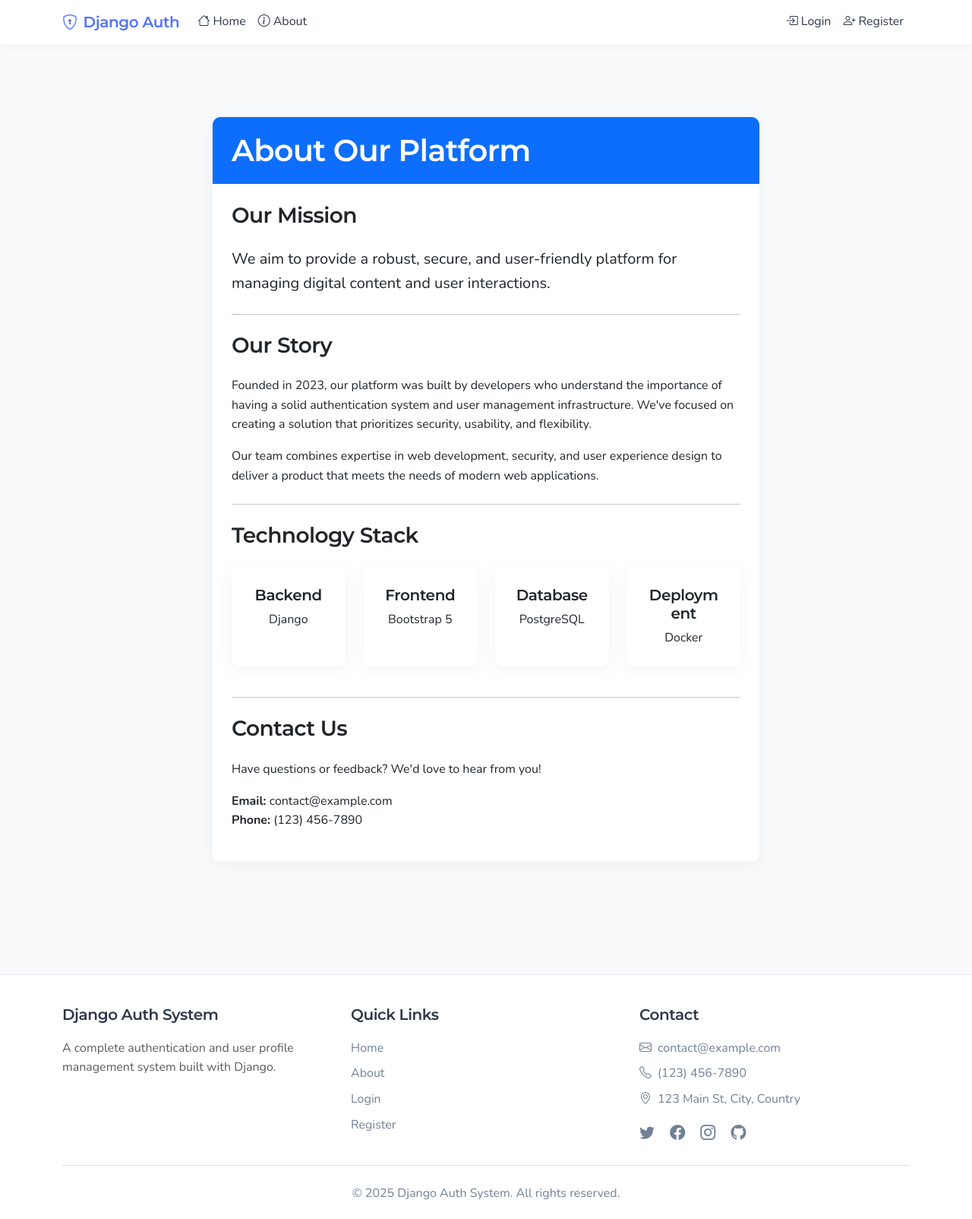
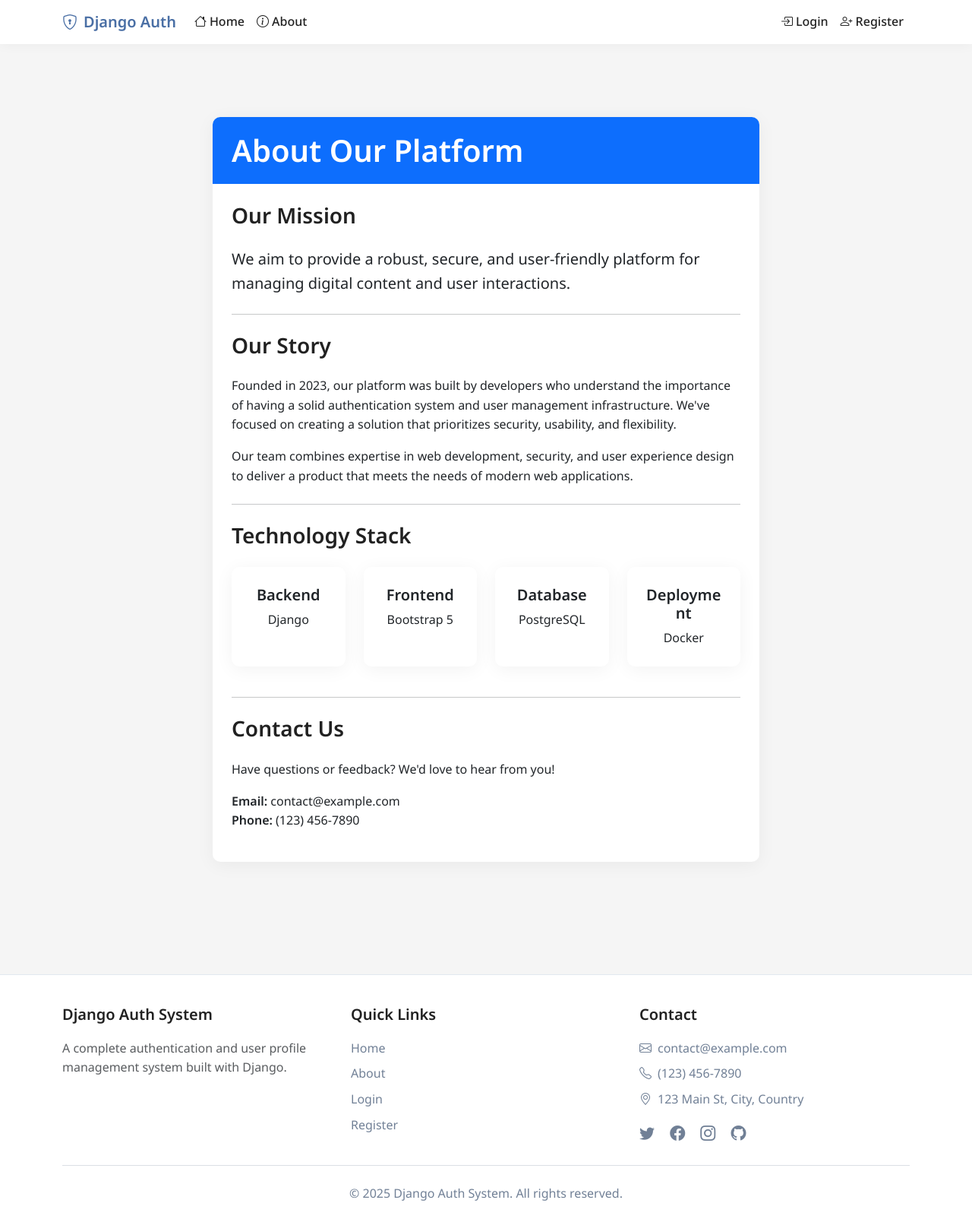
Before and after one commit to abdulwahed-sweden/my-project, a Django app: page /about/ in a window 1280 px wide. Shown: the whole page at 76% size. Run offline with Django 5.2, Linux system fonts and the light colour scheme.

Commit message:
feat: Update base template and CSS for consistent styling; replace fonts and enhance theme colors

```diff
--- a/backend/templates/base.html
+++ b/backend/templates/base.html
@@ -5,73 +5,63 @@
     <meta charset="UTF-8">
     <meta name="viewport" content="width=device-width, initial-scale=1.0">
     <title>{% block title %}Django Auth System{% endblock %}</title>
+
     <!-- Bootstrap CSS -->
     <link href="https://cdn.jsdelivr.net/npm/bootstrap@5.3.0/dist/css/bootstrap.min.css" rel="stylesheet">
     <!-- Bootstrap Icons -->
     <link rel="stylesheet" href="https://cdn.jsdelivr.net/npm/bootstrap-icons@1.11.0/font/bootstrap-icons.css">
-    <!-- Google Fonts - Elegant choices -->
-    <link rel="preconnect" href="https://fonts.googleapis.com">
-    <link rel="preconnect" href="https://fonts.gstatic.com" crossorigin>
-    <link href="https://fonts.googleapis.com/css2?family=Montserrat:wght@300;400;500;600&family=Nunito:wght@300;400;600;700&display=swap" rel="stylesheet">
-    <!-- Custom CSS -->
+    <!-- Google Font: Noto Sans -->
+    <link href="https://fonts.googleapis.com/css2?family=Noto+Sans:wght@400;500;600&display=swap" rel="stylesheet">
+
+    <!-- Custom CSS using same theme & fonts as admin override -->
     <style>
-        /* Elegant color palette */
+        /* Theme colors */
         :root {
-            --primary: #5271ff;          /* Soft blue - main brand color */
-            --primary-dark: #3d5af1;     /* Darker blue for hover states */
-            --secondary: #8267be;        /* Purple - secondary brand color */
-            --success: #38b28f;          /* Teal - success color */
-            --info: #59c1e8;             /* Light blue - info color */
-            --warning: #f3b05a;          /* Amber - warning color */
-            --danger: #e55c5c;           /* Red - danger/error color */
-            --light: #f8f9fa;            /* Near white - light backgrounds */
-            --dark: #2d3748;             /* Dark slate - dark text/backgrounds */
-            --gray: #718096;             /* Medium gray - subdued text */
-            --gray-light: #e2e8f0;       /* Light gray - borders, dividers */
-            --body-bg: #f9fafb;          /* Subtle off-white for body background */
+            --primary: #4a6fa5;
+            --secondary: #166088;
+            --accent: #4fc3f7;
+            --success: #43a047;
+            --warning: #ff9800;
+            --danger: #e53935;
+            --light: #f5f5f5;
+            --dark: #212121;
         }
 
-        /* Base styles */
-        body {
-            font-family: 'Nunito', sans-serif;
-            background-color: var(--body-bg);
+        /* Base typography */
+        body, button, input, select, textarea {
+            font-family: 'Noto Sans', sans-serif;
             color: var(--dark);
             line-height: 1.6;
+            background-color: var(--light);
+        }
+        h1, h2, h3, h4, h5, h6, .navbar-brand {
+            font-family: 'Noto Sans', sans-serif;
+            font-weight: 600;
+            letter-spacing: 0;
+            color: var(--dark);
         }
 
-        h1, h2, h3, h4, h5, h6, .navbar-brand {
-            font-family: 'Montserrat', sans-serif;
-            font-weight: 600;
-            letter-spacing: -0.02em;
+        /* Navbar */
+        .navbar {
+            background-color: #fff !important;
+            box-shadow: 0 2px 15px rgba(0,0,0,0.04);
         }
-
-        /* Navigation */
-        .navbar {
-            background-color: white !important;
-            box-shadow: 0 2px 15px rgba(0, 0, 0, 0.04);
-        }
-
         .navbar-brand {
             color: var(--primary) !important;
-            font-weight: 600;
         }
-
         .navbar-toggler {
             border-color: transparent;
         }
-
         .nav-link {
             color: var(--dark) !important;
             font-weight: 500;
             position: relative;
             transition: color 0.3s;
         }
-
         .nav-link:hover {
             color: var(--primary) !important;
         }
-
-        .nav-link:after {
+        .nav-link::after {
             content: "";
             position: absolute;
             width: 0;
```
Also changed, not shown: other parts of backend/templates/base.html (+38 -69 lines), 2 other files.
